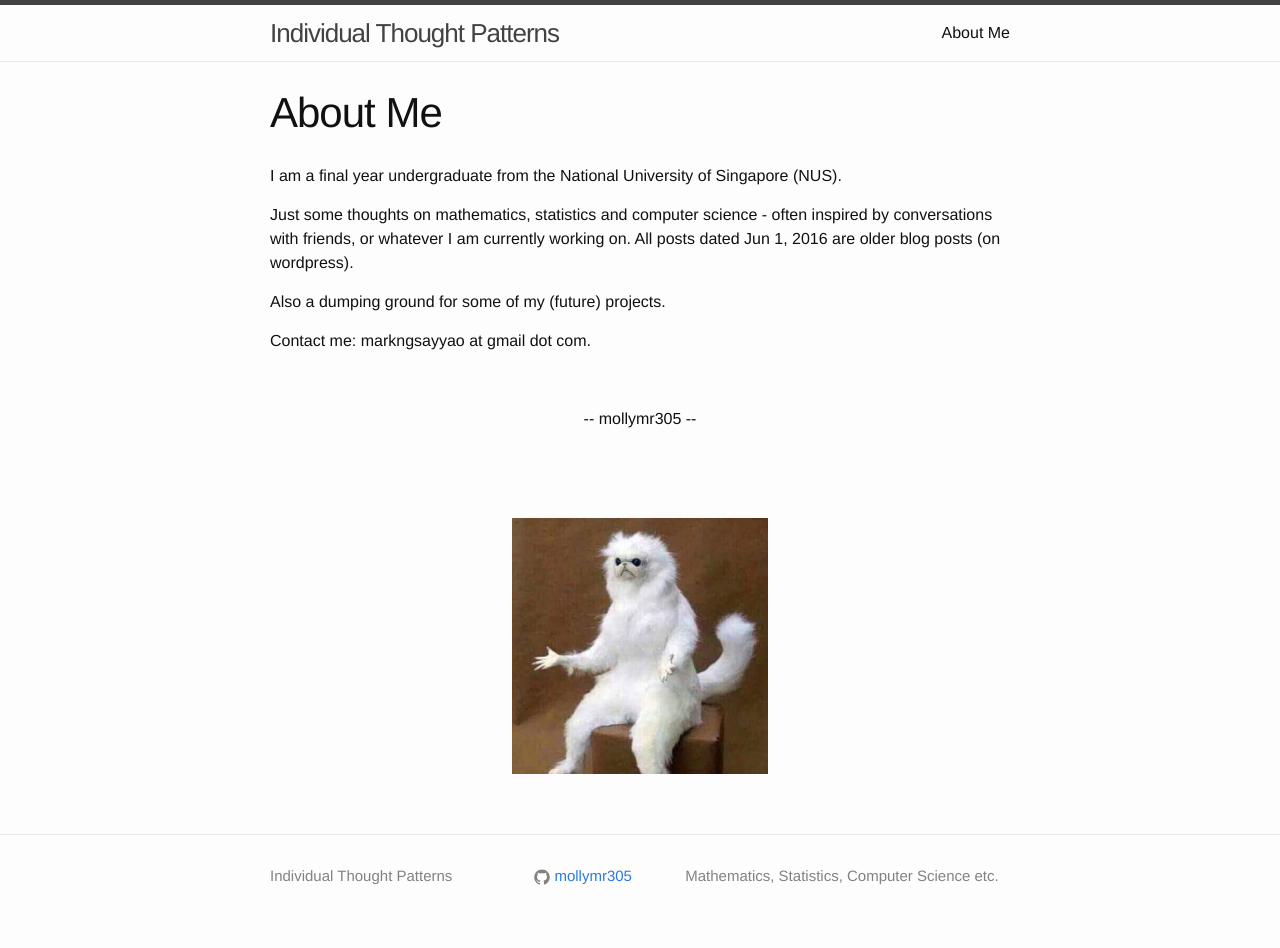
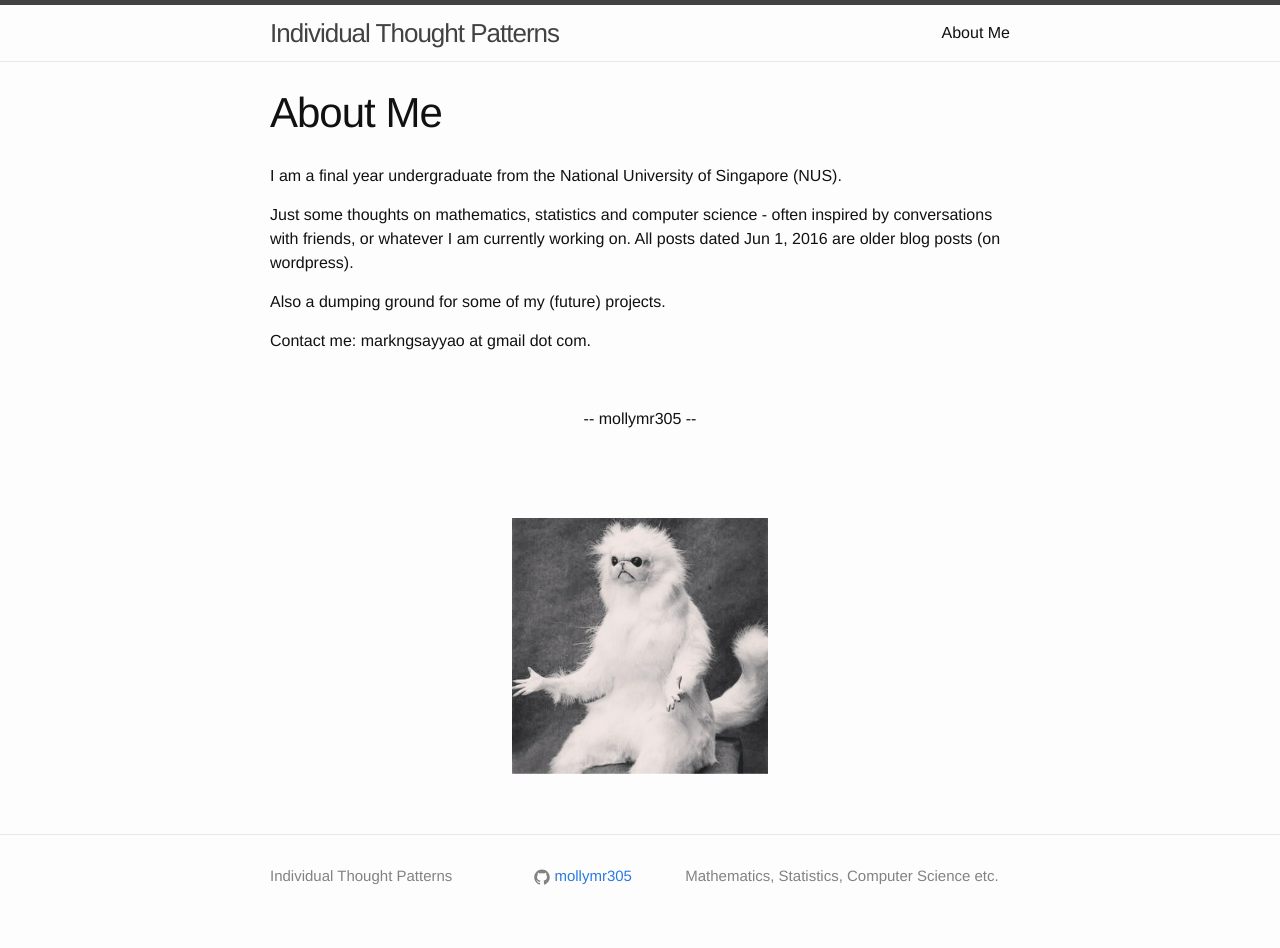
Before and after one commit to Wentong-DST/Wentong-DST.github.io, a Jekyll site: the page built from about.md, in a window 1280 px wide. Built offline with Jekyll 4.4.1, drawn with Linux system fonts in a browser that asks for light colours.

Commit message:
changed cat guardian photo...

```diff
--- a/about.md
+++ b/about.md
@@ -21,5 +21,5 @@ Contact me: markngsayyao at gmail dot com.
 <br><br><br>
 
 <center>
-    <img src="/pictures/cat_guardian.jpg" height="256" width="256">
+    <img src="/pictures/cat_guardian.png" height="256" width="256">
 </center>
```
Also changed, not shown: pictures/cat_guardian.png (added).
